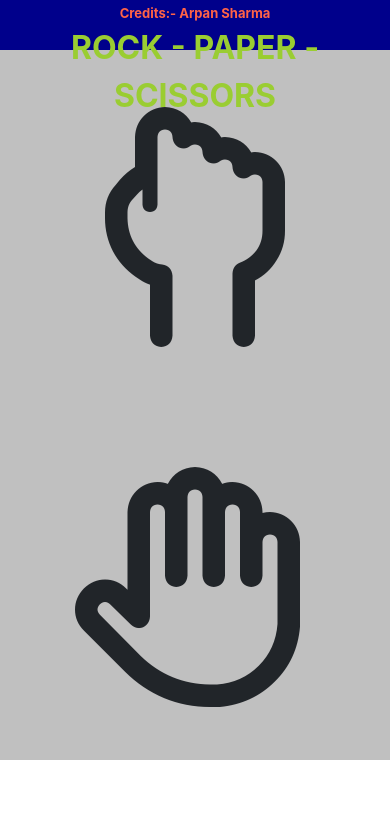
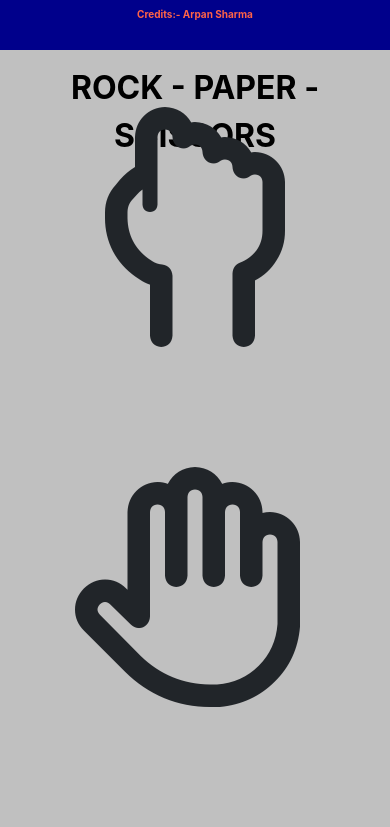
Before and after one commit to arpan-sharma26/rockpaperscissors, a plain HTML site: page index.html in a window 390 px wide. Shown: the top 827 px of the page. Drawn offline with nearby package versions, Linux system fonts and the light colour scheme.

Commit message:
Update styles.css

```diff
--- a/styles.css
+++ b/styles.css
@@ -24,7 +24,6 @@ body{
     font-weight: bolder;
     text-align: center;
     height: 50px;
-
 }
 
 .two{
@@ -75,5 +74,22 @@ body{
     transform: rotate(90deg);
 }
 
-@media only screen and (max-width: 720px){
+@media screen and (max-width: 720px) {
+    .three{
+        display: inline;
+        font-size: 10px;
+        color: tomato;
+    }
 }
+
+@media screen and (max-width: 574px) {
+    .two{
+        color: black;
+        position: relative;
+        top: 40px;
+    }
+
+    html{
+        background-color: silver;
+    }
+}
```
